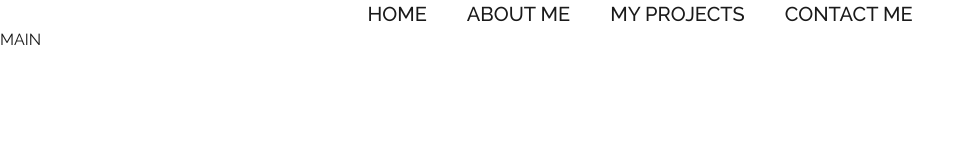
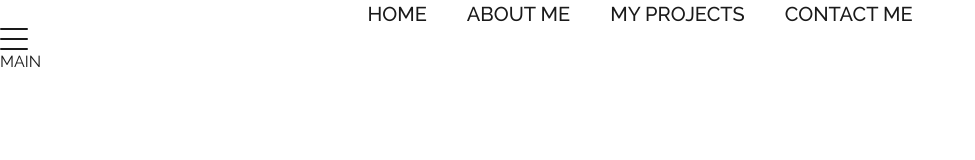
Before and after one commit to firehawk89/personal-website, a Next.js app: page / in a window 1280 px wide. Shown: the top 160 px of the page, without its empty margins (0-975 px from the left). Built offline with nearby package versions, Linux system fonts and the light colour scheme.

Commit message:
utilize HeaderContext

```diff
--- a/src/components/Header/Menu/MenuIcon/MenuIcon.tsx
+++ b/src/components/Header/Menu/MenuIcon/MenuIcon.tsx
@@ -1,8 +1,8 @@
 'use client'
 
-import { FC, useState } from 'react'
-import useMediaQuery from '@/hooks/use-media-query'
-import { MOBILE_BREAKPOINT, classnames } from '@/utils'
+import { FC, useContext } from 'react'
+import HeaderContext from '@/store/header/header-context'
+import { classnames } from '@/utils'
 import MenuIconBar from './MenuIconBar'
 
 type MenuIconProps = {
@@ -10,28 +10,24 @@ type MenuIconProps = {
 }
 
 const MenuIcon: FC<MenuIconProps> = ({ className }) => {
-  const isMobile = useMediaQuery(MOBILE_BREAKPOINT)
-  const [isClicked, setIsClicked] = useState<boolean>(false)
-
-  const handleClick = () => setIsClicked(!isClicked)
+  const { isMenuOpened, toggleMenu } = useContext(HeaderContext)
 
   return (
     <div
       className={classnames(
-        'cursor-pointer w-7',
-        isMobile ? 'flex flex-col gap-2' : 'hidden',
+        'cursor-pointer relative z-30 w-7 flex flex-col gap-2',
         className
       )}
-      onClick={handleClick}
+      onClick={toggleMenu}
     >
       <MenuIconBar
-        className={isClicked ? 'animate-top-down' : 'animate-top-up'}
+        className={isMenuOpened ? 'animate-top-down' : 'animate-top-up'}
       />
       <MenuIconBar
-        className={isClicked ? 'animate-scaled-none' : 'animate-scaled'}
+        className={isMenuOpened ? 'animate-scaled-none' : 'animate-scaled'}
       />
       <MenuIconBar
-        className={isClicked ? 'animate-bottom-up' : 'animate-bottom-down'}
+        className={isMenuOpened ? 'animate-bottom-up' : 'animate-bottom-down'}
       />
     </div>
   )
```
